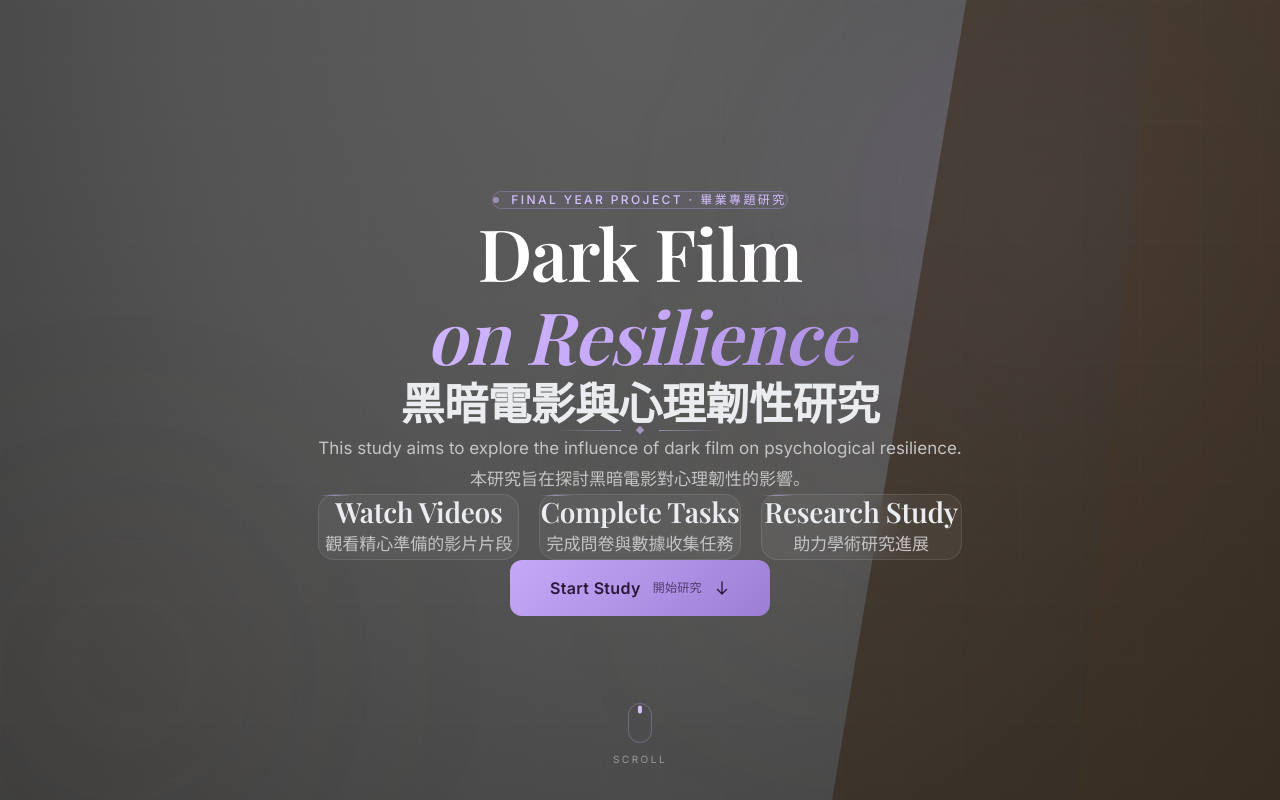
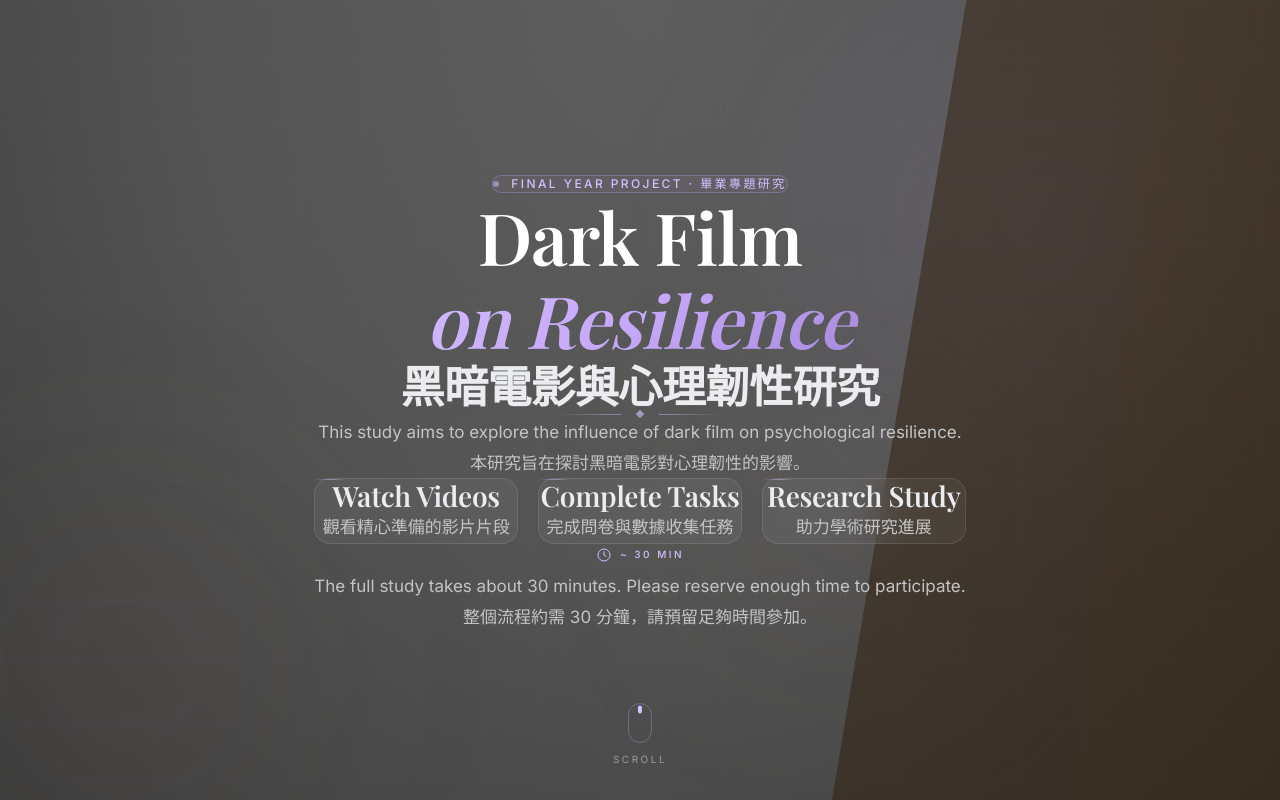
Before and after one commit to Iisii1919/fyp-site, a Next.js app: page / in a window 1280 px wide. Shown: the top 800 px of the page. Built offline with nearby package versions, Linux system fonts and the light colour scheme; no server answers; a web font is replaced by a local one.

Commit message:
Replace 'Start Study' button with bilingual ~30 min duration note on hero

```diff
--- a/src/components/Hero.tsx
+++ b/src/components/Hero.tsx
@@ -53,13 +53,6 @@ export default function Hero({ onMouseMove }: HeroProps) {
     window.addEventListener('mousemove', handleMouseMove);
     return () => window.removeEventListener('mousemove', handleMouseMove);
   }, [onMouseMove]);
-
-  const scrollToConsent = () => {
-    setTimeout(() => {
-      const consentSection = document.querySelector('[data-section="1"]');
-      consentSection?.scrollIntoView({ behavior: 'smooth' });
-    }, 100);
-  };
 
   return (
     <div
@@ -165,20 +158,21 @@ export default function Hero({ onMouseMove }: HeroProps) {
           ))}
         </motion.div>
 
-        {/* 開始按鈕 */}
-        <motion.div variants={itemVariants} className="mt-10">
-          <motion.button
-            whileHover={{ scale: 1.03 }}
-            whileTap={{ scale: 0.97 }}
-            onClick={scrollToConsent}
-            className="btn-gold text-base font-semibold inline-flex items-center gap-3"
-          >
-            <span>Start Study</span>
-            <span className="text-xs opacity-70 font-normal">開始研究</span>
-            <svg className="w-4 h-4 ml-1" fill="none" stroke="currentColor" viewBox="0 0 24 24">
-              <path strokeLinecap="round" strokeLinejoin="round" strokeWidth={2} d="M19 14l-7 7m0 0l-7-7m7 7V3" />
+        {/* 時間說明（取代原本的「Start Study」按鈕） */}
+        <motion.div variants={itemVariants} className="mt-10 max-w-2xl mx-auto text-center">
+          <div className="inline-flex items-center justify-center gap-2 mb-3">
+            <svg className="w-4 h-4 text-[#d4bfff]" fill="none" stroke="currentColor" viewBox="0 0 24 24">
+              <circle cx="12" cy="12" r="9" strokeWidth={1.5} />
+              <path strokeLinecap="round" strokeWidth={1.5} d="M12 7v5l3 2" />
             </svg>
-          </motion.button>
+            <span className="text-[10px] tracking-[0.25em] uppercase text-[#d4bfff] font-medium">~ 30 min</span>
+          </div>
+          <p className="text-[#c4c4c4] text-base leading-relaxed">
+            The full study takes about 30 minutes. Please reserve enough time to participate.
+          </p>
+          <p className="text-[#9a9a9a] text-sm leading-relaxed mt-2">
+            整個流程約需 30 分鐘，請預留足夠時間參加。
+          </p>
         </motion.div>
       </motion.div>
 
```
